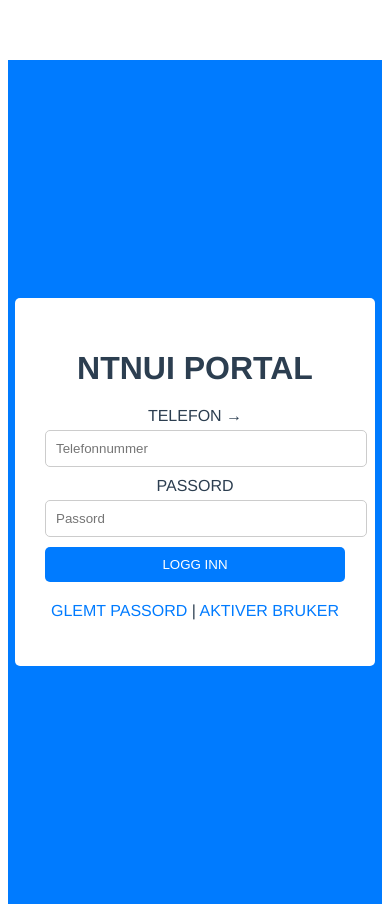
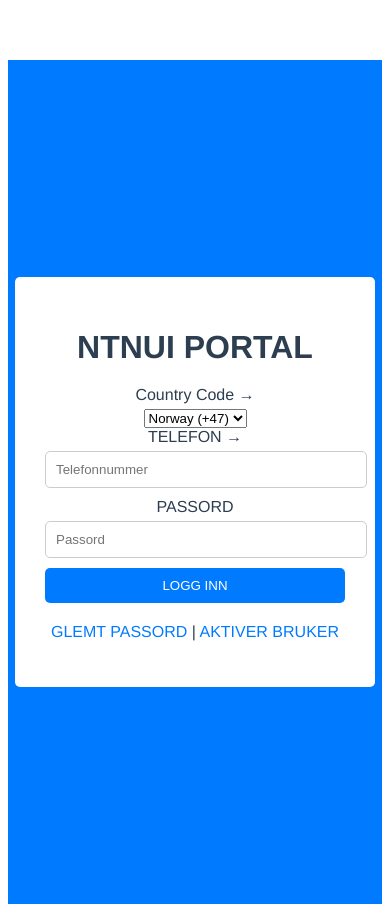
Before and after one commit to frodersen/portal, a Vue app in the folder frontend/: page / in a window 390 px wide. Built offline with nearby package versions, Linux system fonts and the light colour scheme.

Commit message:
SImpel country code selector for phone number.

```diff
--- a/frontend/src/components/LoginForm.vue
+++ b/frontend/src/components/LoginForm.vue
@@ -3,6 +3,12 @@
     <div class="login-box">
       <h1>NTNUI PORTAL</h1>
       <form @submit.prevent="login">
+        <label for="countryCode">Country Code →</label>
+        <select v-model="countryCode" id="countryCode">
+          <option value="+47">Norway (+47)</option>
+          <option value="+1">US (+1)</option>
+        </select>
+
         <label for="phone">TELEFON →</label>
         <input
           v-model="phone"
@@ -31,9 +37,11 @@ import axios from "axios";
 
 export default {
   setup() {
+    const countryCode = ref("+47");
     const phone = ref("");
     const password = ref("");
     const error = ref("");
+    const phone_number = ref("");
 
     const login = async () => {
       try {
@@ -41,7 +49,7 @@ export default {
           method: "post",
           url: "http://localhost:8000/auth/login/",
           data: {
-            phone_number: phone.value,
+            phone_number: countryCode.value + phone.value,
             password: password.value,
           },
           withCredentials: true,
@@ -69,6 +77,8 @@ export default {
     }
 
     return {
+      phone_number,
+      countryCode,
       phone,
       password,
       error,
```
